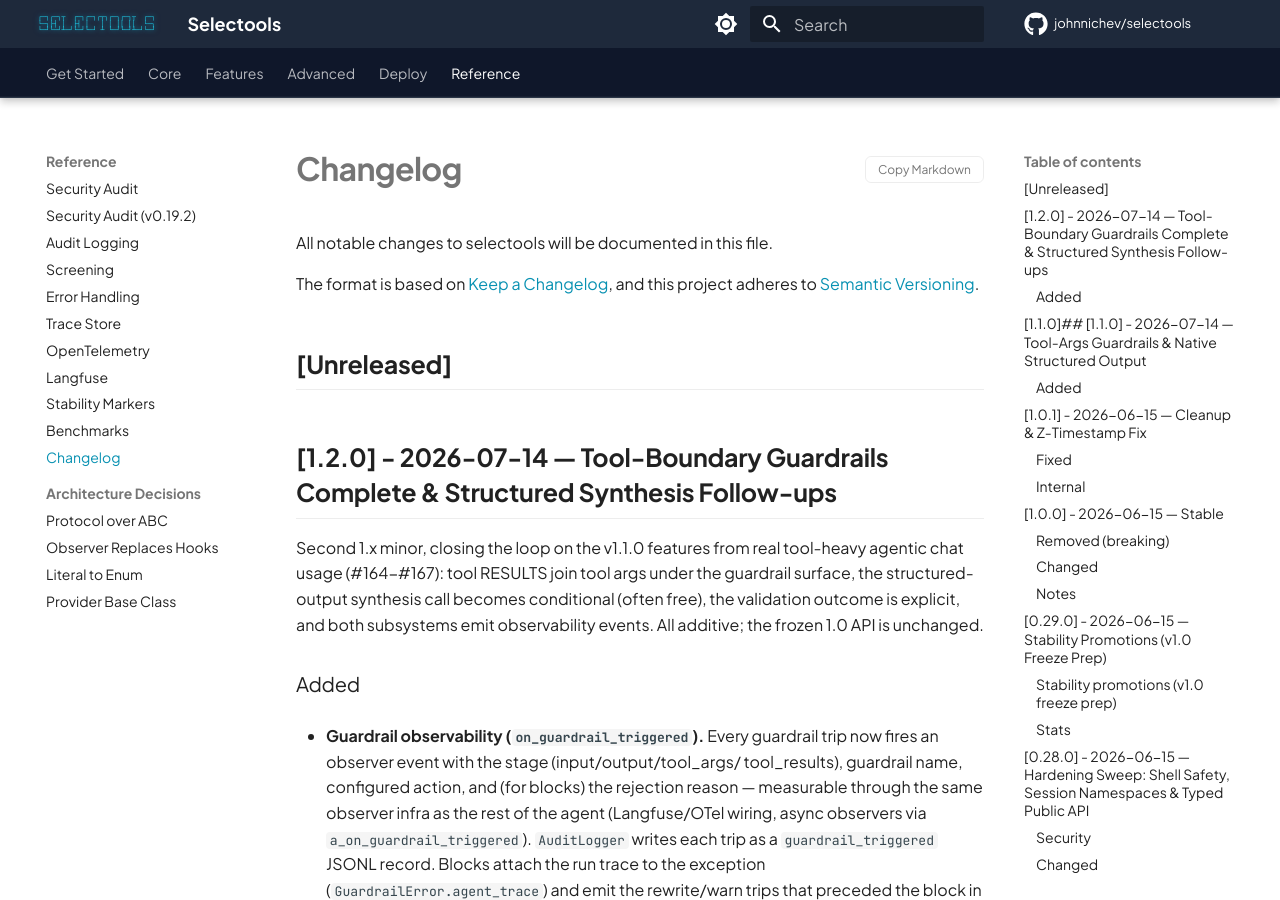
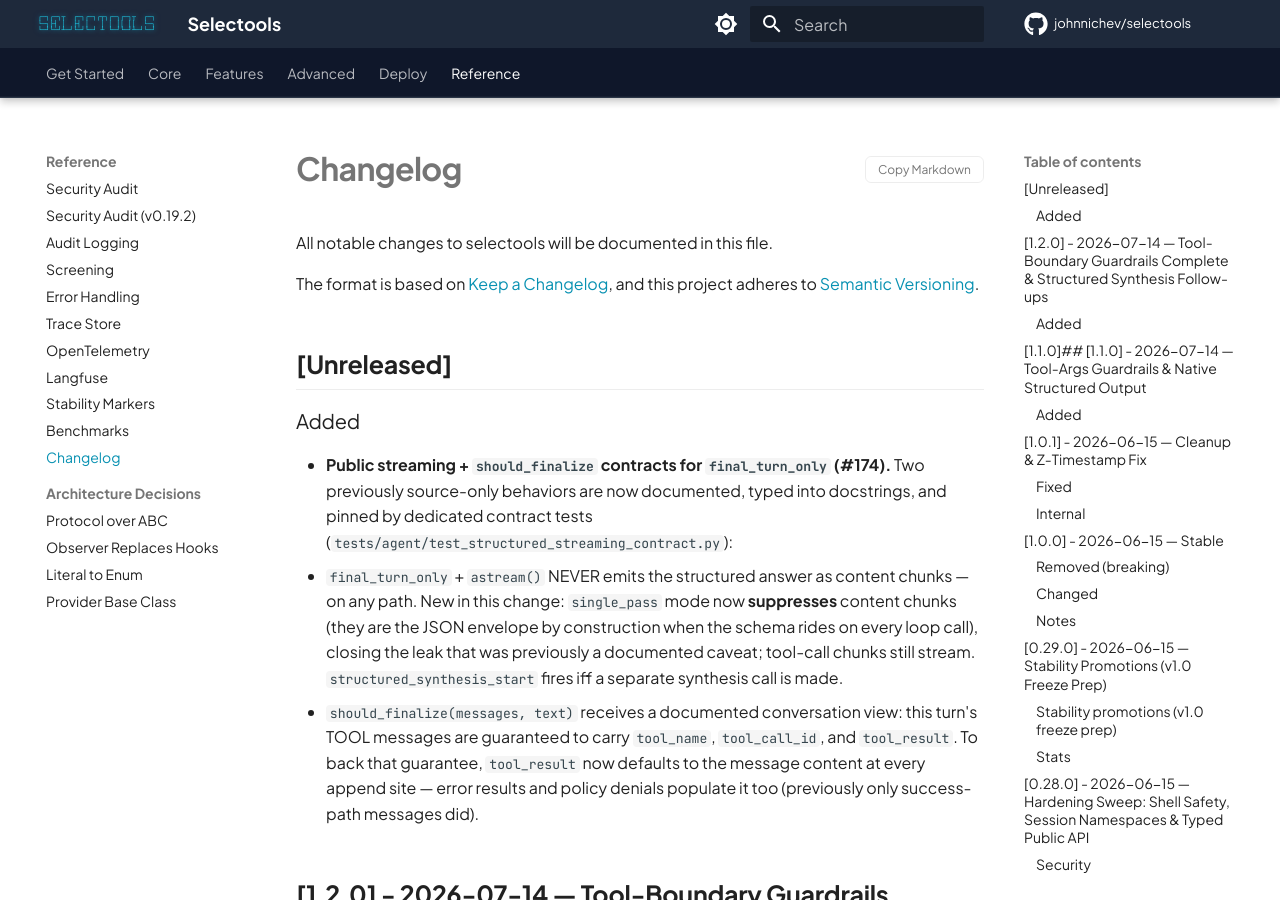
Before and after one commit to johnnichev/selectools, an MkDocs documentation site: the page built from docs/CHANGELOG.md, in a window 1280 px wide and 900 px high. Built offline with MkDocs 1.6.1 and Material for MkDocs 9.7.7, drawn with Linux system fonts in a browser that asks for light colours; comment, search, counter and statistics services are not loaded.

Commit message:
feat: public streaming + should_finalize contracts for final_turn_only
An integrator adopting v1.2.0 final_turn_only in a streaming chat surface
had to read core.py to learn two load-bearing behaviors; a refactor could
have silently flipped them with zero signal. Both are now documented,
stated in docstrings, and pinned by dedicated contract tests (#174):

- Streaming guarantee: final_turn_only + astream NEVER emits the
  structured answer as content chunks, on any path. New: single_pass mode
  now SUPPRESSES content chunks (with the schema riding natively on every
  loop call, content is the JSON envelope by construction) - closing the
  leak that was previously a documented caveat. Tool-call chunks still
  stream. structured_synthesis_start fires iff a separate synthesis call
  is made (reuse and should_finalize-skip paths emit no event, pinned).

- should_finalize messages contract: the predicate receives the run's
  conversation view at convergence - prior history (with memory), this
  turn's USER message(s), ASSISTANT tool-call messages, and one
  Message(role=TOOL) per executed tool with tool_name, tool_call_id, and
  tool_result ALWAYS populated. To back the guarantee, _append_tool_result
  now defaults tool_result to the message content, so error results and
  policy denials populate it too (previously success-path only).

Closes #174

Claude-Session: https://claude.ai/code/session_01L1JWChKMs9yTyK92qquhJa

```diff
--- a/docs/CHANGELOG.md
+++ b/docs/CHANGELOG.md
@@ -6,6 +6,25 @@ The format is based on [Keep a Changelog](https://keepachangelog.com/en/1.0.0/),
 and this project adheres to [Semantic Versioning](https://semver.org/spec/v2.0.0.html).
 
 ## [Unreleased]
+
+### Added
+
+- **Public streaming + `should_finalize` contracts for `final_turn_only`
+  (#174).** Two previously source-only behaviors are now documented, typed
+  into docstrings, and pinned by dedicated contract tests
+  (`tests/agent/test_structured_streaming_contract.py`):
+  - `final_turn_only` + `astream()` NEVER emits the structured answer as
+    content chunks — on any path. New in this change: `single_pass` mode now
+    **suppresses** content chunks (they are the JSON envelope by construction
+    when the schema rides on every loop call), closing the leak that was
+    previously a documented caveat; tool-call chunks still stream.
+    `structured_synthesis_start` fires iff a separate synthesis call is made.
+  - `should_finalize(messages, text)` receives a documented conversation
+    view: this turn's TOOL messages are guaranteed to carry `tool_name`,
+    `tool_call_id`, and `tool_result`. To back that guarantee,
+    `tool_result` now defaults to the message content at every append site —
+    error results and policy denials populate it too (previously only
+    success-path messages did).
 
 ## [1.2.0] - 2026-07-14 — Tool-Boundary Guardrails Complete & Structured Synthesis Follow-ups
 
```
Also changed, not shown: CHANGELOG.md (+19 -0 lines), docs/modules/AGENT.md (+21 -9 lines), 4 other files.
